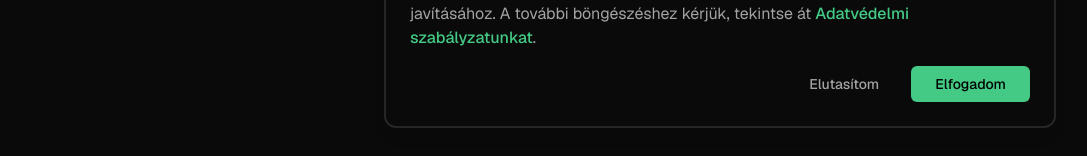
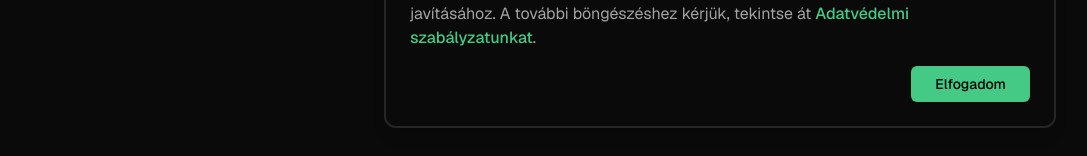
Before and after one commit to janoscsordas/planit-vizsgaremek-fullstack, a Next.js app: page / in a window 1280 px wide. Shown: the part 640-796 px from the top of the page, without its empty margins (192-1279 px from the left). Built offline with nearby package versions, Linux system fonts and the light colour scheme; what @radix-ui/themes would draw is missing.

Commit message:
Update CookieConsent.tsx

```diff
--- a/components/CookieConsent.tsx
+++ b/components/CookieConsent.tsx
@@ -8,7 +8,7 @@ const CookieConsent = () => {
   const [isClosing, setIsClosing] = useState(false)
 
   useEffect(() => {
-    const consent = localStorage.getItem("cookieConsent")
+    const consent = localStorage.getItem("token")
     if (!consent) {
       setTimeout(() => setIsVisible(true), 1000)
     }
@@ -16,7 +16,7 @@ const CookieConsent = () => {
 
   const handleAccept = () => {
     setIsClosing(true)
-    localStorage.setItem("cookieConsent", "true")
+    localStorage.setItem("token", "true")
     setTimeout(() => setIsVisible(false), 500)
   }
 
@@ -58,12 +58,6 @@ const CookieConsent = () => {
 
       <div className="flex gap-4 justify-end">
         <button
-          onClick={handleDecline}
-          className="px-4 py-2 text-sm font-medium hover:text-foreground text-muted-foreground transition-colors"
-        >
-          Elutasítom
-        </button>
-        <button
           onClick={handleAccept}
           className="bg-emerald hover:bg-emerald/90 px-6 py-2 text-sm font-medium rounded-md text-black transition-colors"
         >
```
